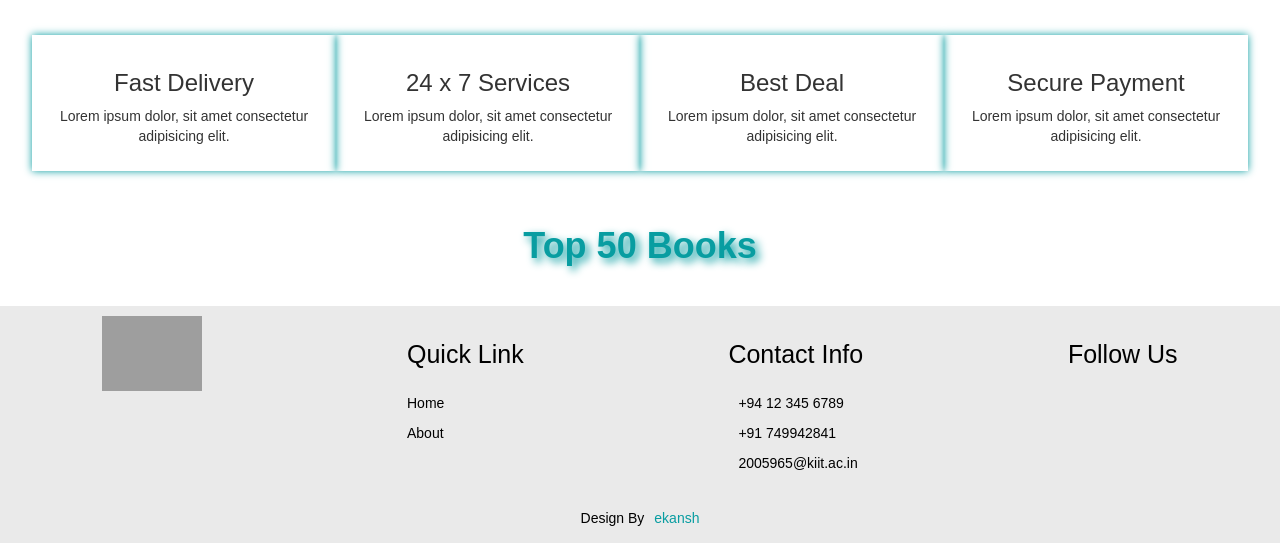
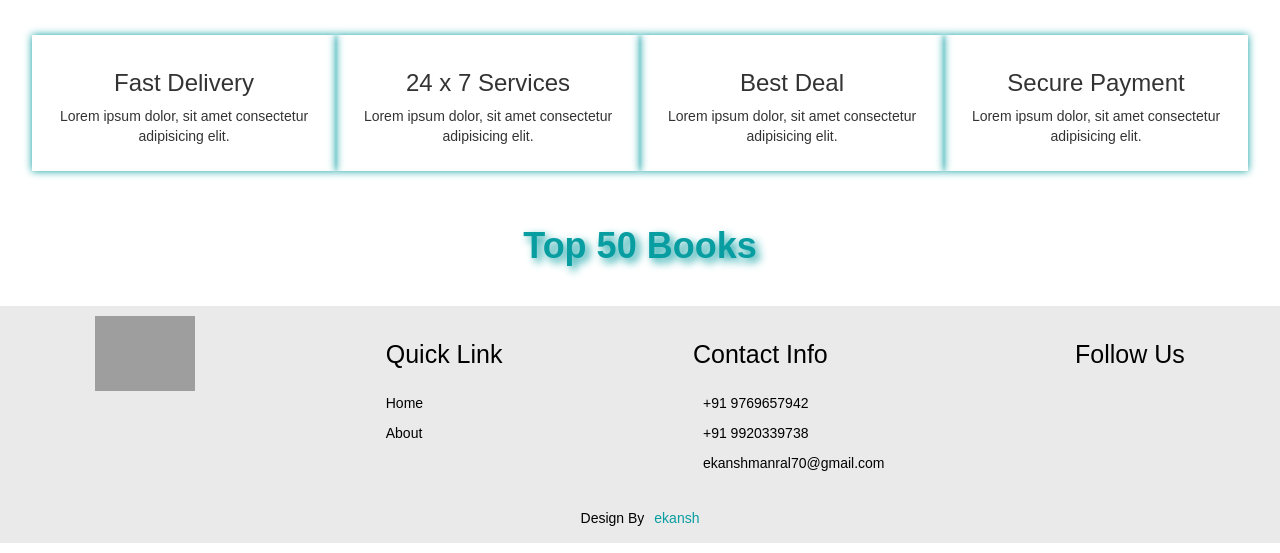
Before and after one commit to ekanshmanral70/book-recommdation2-main, a Flask app: page / in a window 1280 px wide. Shown: the part 800-1353 px from the top of the page. Run offline with Flask 3, Linux system fonts and the light colour scheme; parts of the project's set-up code (start-up, migrations or seed data) failed here and were passed over; grey boxes are pictures that could not be loaded.

Commit message:
updates minor

```diff
--- a/templates/index.html
+++ b/templates/index.html
@@ -371,9 +371,9 @@ footer .end span{
 
             <div class="tag">
                 <h1>Contact Info</h1>
-                <a href="#"><i class="fa-solid fa-phone"></i>+94 12 345 6789</a>
-                <a href="#"><i class="fa-solid fa-phone"></i>+91 749942841</a>
-                <a href="#"><i class="fa-solid fa-envelope"></i>2005965@kiit.ac.in</a>
+                <a href="#"><i class="fa-solid fa-phone"></i>+91 9769657942</a>
+                <a href="#"><i class="fa-solid fa-phone"></i>+91 9920339738</a>
+                <a href="#"><i class="fa-solid fa-envelope"></i>ekanshmanral70@gmail.com</a>
 
             </div>
 
--- a/templates/recommend.html
+++ b/templates/recommend.html
@@ -231,9 +231,9 @@ footer .end span{
 
             <div class="tag">
                 <h1>Contact Info</h1>
-                <a href="#"><i class="fa-solid fa-phone"></i>+94 12 345 6789</a>
-                <a href="#"><i class="fa-solid fa-phone"></i>+91 749942841</a>
-                <a href="#"><i class="fa-solid fa-envelope"></i>2005965@kiit.ac.in</a>
+                <a href="#"><i class="fa-solid fa-phone"></i>+91 9769657942</a>
+                <a href="#"><i class="fa-solid fa-phone"></i>+91 9920339738</a>
+                <a href="#"><i class="fa-solid fa-envelope"></i>ekanshmanral70@gmail.com</a>
 
             </div>
 
```
